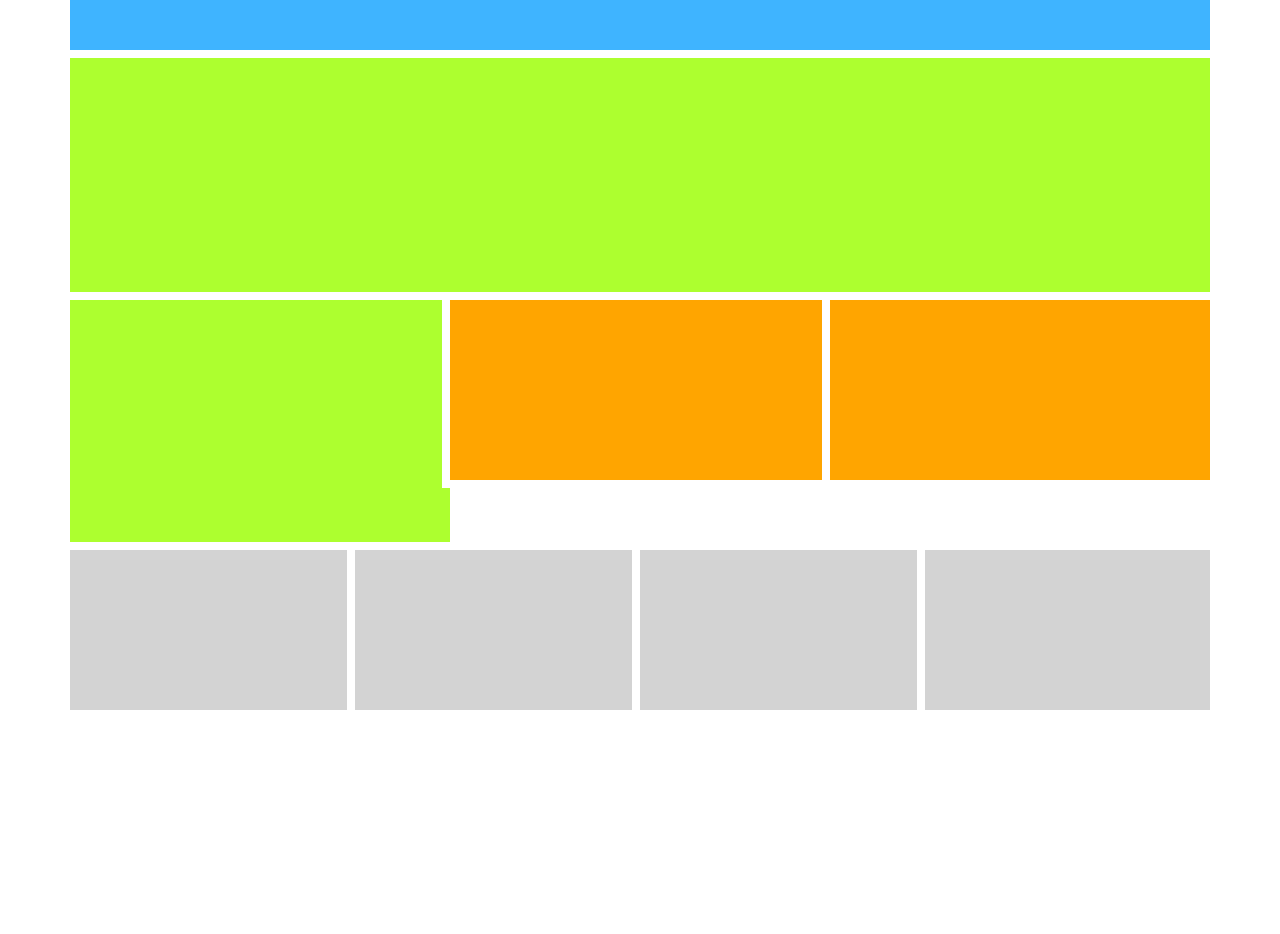
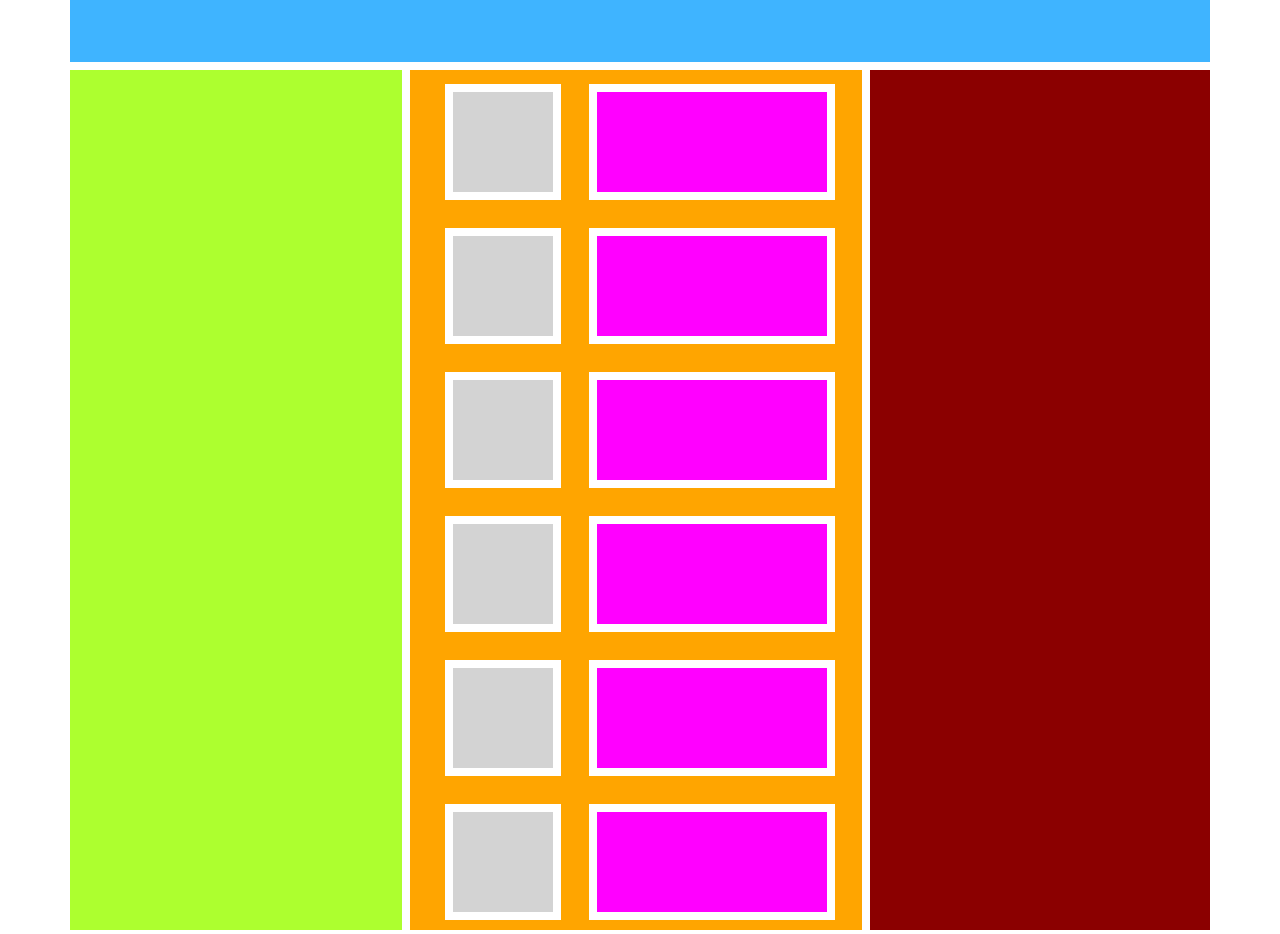
Before and after one commit to catemunt/289.101, a plain HTML site: page bootstrap/layout2.html in a window 1280 px wide. Before the commit the page ends 800 px from the top, so only its background shows below. Drawn offline with Linux system fonts and the light colour scheme.

Commit message:
Update layout2.html

```diff
--- a/bootstrap/layout2.html
+++ b/bootstrap/layout2.html
@@ -13,26 +13,37 @@
 
             .blue {
                 background-color: #3FB4FF;
-                height: 50px;
+                height: 100px;
             }
 
             .green {
                 background-color: greenyellow;
-                height: 120px;
+                height: 100px;
             }
 
             .orange {
                 background-color: orange;
-                height: 180px;
+                height: 650px;
             }
 
             .grey {
                 background-color: lightgrey;
-                height: 60px;
+                max-width: 170px;
+                height: 170px;
+                margin: 22px;
+
             }
 
             .red {
                 background-color: darkred;
+                height: 250px;
+            }
+
+            .pink {
+                background-color: magenta;
+                height: 100px;
+                max-width: 230px;
+                margin: 22px;
             }
 
             /* sm */
@@ -44,20 +55,67 @@
                 .green {
                     height: 180px;
                 }
+
+                .grey {
+                background-color: lightgrey;
+                max-width: 100px;
+                height: 100px;
+                margin: 22px;
+                }
+
+                .orange{
+                    height: 440px;
+                }
+
+                .red {
+                    height: 432px;
+                }
             }
             /* lg */
             @media (min-width: 992px) {
+                .blue {
+                    height: 70px;
+                }
                 .green {
-                    height: 250px;
+                    height: 860px;
+                    max-width: 250px;
                 }
 
                 .grey {
-                    height: 160px;
+                    height: 100px;
                 }
+
+                .orange {
+                    height: 860px;
+                    min-width: 460px;
+                }
+
+                .red {
+                    height: 860px;
+                    max-width: 250px;
+                }
+
             }
             /* xl */
             @media (min-width: 1200px) {
+                .green {
+                    height: 860px;
+                    max-width: 340px;
+                }
 
+                .grey {
+                    height: 100px;
+                }
+
+                .orange {
+                    height: 860px;
+                    min-width: 460px;
+                }
+
+                .red {
+                    height: 860px;
+                    max-width: 340px;
+                }
             }
 
         </style>
@@ -72,19 +130,25 @@
                 <div class="col-12 blue"></div>
             </div>
 
-            <div class="row green"></div>
-
             <div class="row">
                 <div class="col-12 col-lg-4 green"></div>
-                <div class="col-12 col-lg-4 orange"></div>
-                <div class="col-12 col-lg-4 orange"></div>
-            </div>
-
-            <div class="row">
-                <div class="grey col-6 col-lg-3 d-none d-md-block"></div>
-                <div class="grey col-6 col-lg-3 d-none d-md-block"></div>
-                <div class="grey col-6 col-lg-3 d-none d-md-block"></div>
-                <div class="grey col-6 col-lg-3 d-none d-md-block"></div>
+                <div class="col-12 col-md-6 col-lg-4 orange">
+                    <div class="row justify-content-center">
+                        <div class="grey col-6"></div>
+                        <div class="pink col-lg-6 d-none d-lg-block"></div>
+                        <div class="grey col-6"></div>
+                        <div class="pink col-lg-6 d-none d-lg-block"></div>
+                        <div class="grey col-6"></div>
+                        <div class="pink col-lg-6 d-none d-lg-block"></div>
+                        <div class="grey col-6"></div>
+                        <div class="pink col-lg-6 d-none d-lg-block"></div>
+                        <div class="grey col-6"></div>
+                        <div class="pink col-lg-6 d-none d-lg-block"></div>
+                        <div class="grey col-6"></div>
+                        <div class="pink col-lg-6 d-none d-lg-block"></div>
+                    </div>
+                </div>
+                <div class="col-12 col-md-6 col-lg-4 red"></div>
             </div>
 
         </div>
```
